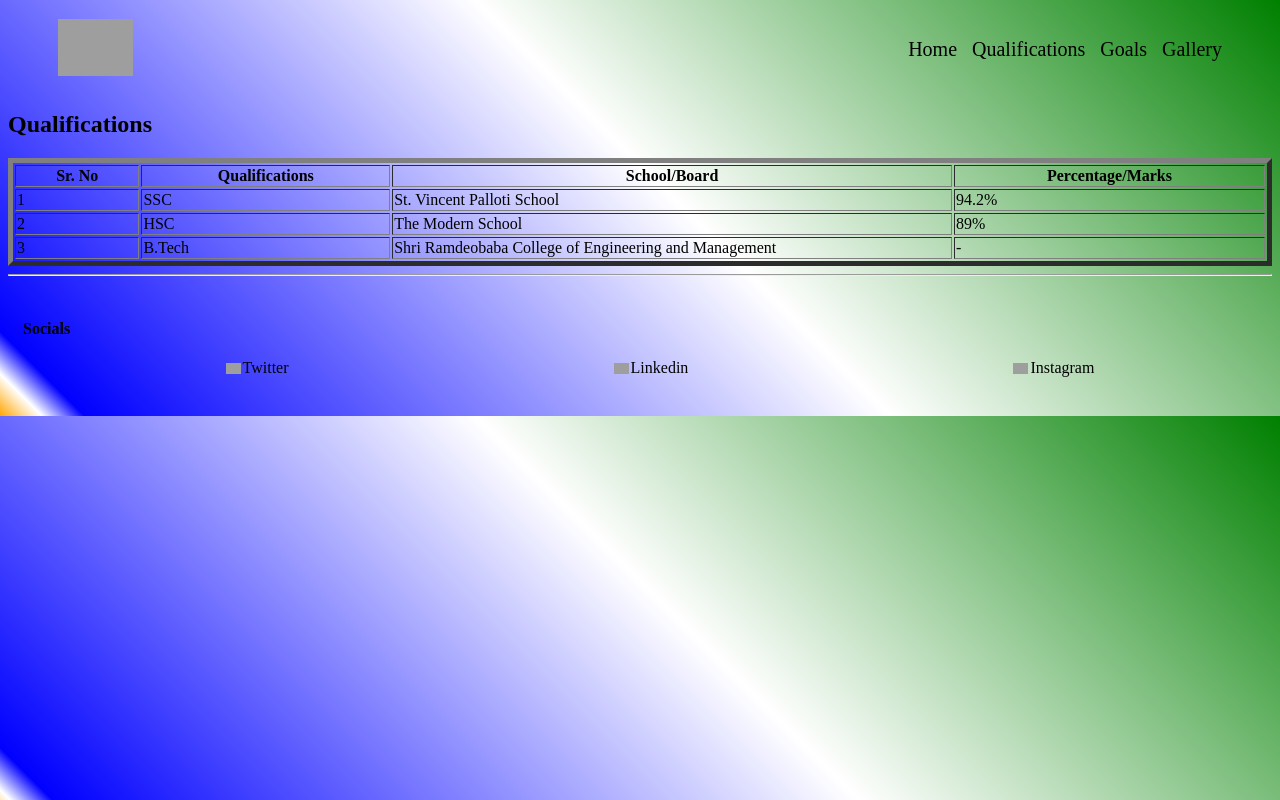
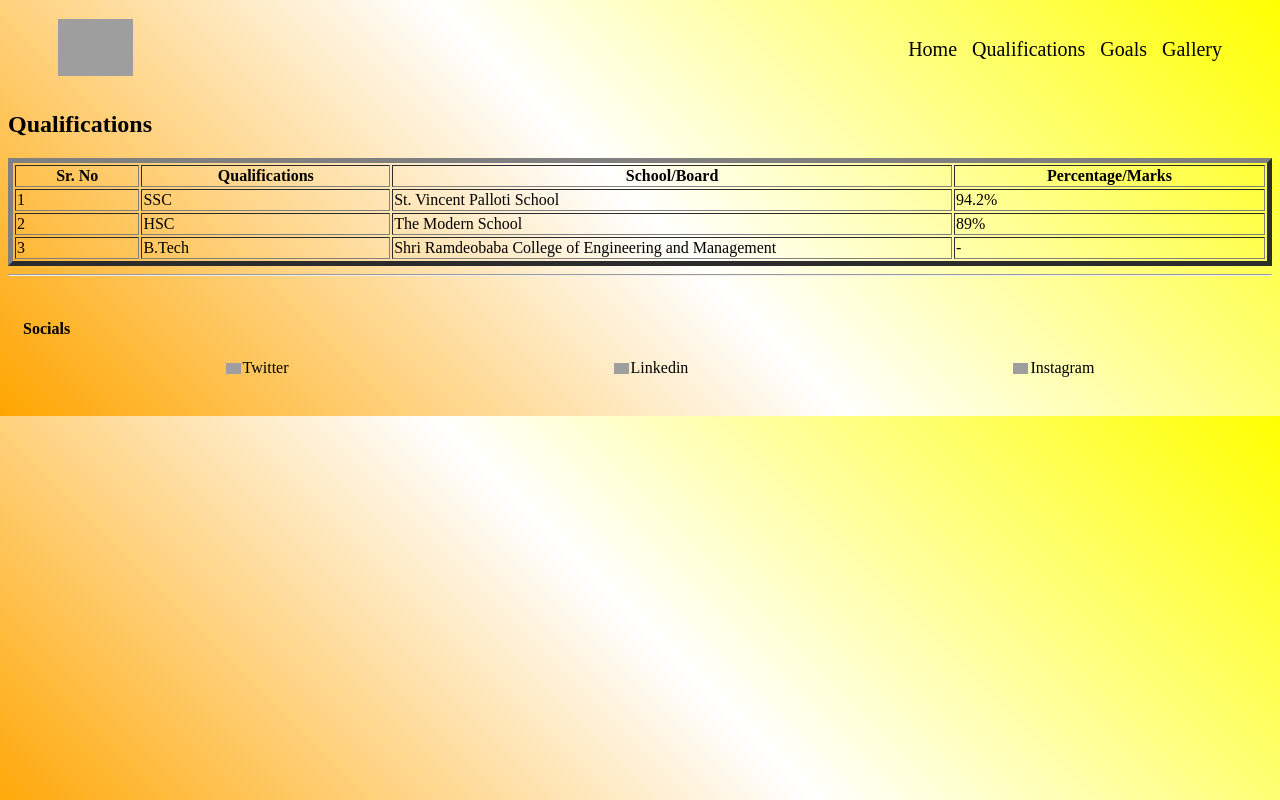
Before and after one commit to yagyesh-bobde/CWS-Practical-1, a plain HTML site: page qualifications.html in a window 1280 px wide. Drawn offline with Linux system fonts and the light colour scheme; grey boxes are pictures that could not be loaded.

Commit message:
Update qualifications.html

```diff
--- a/qualifications.html
+++ b/qualifications.html
@@ -4,7 +4,7 @@
     <title>Qualifications</title>
     <style>
          body {
-                background: linear-gradient(45deg, orange, white, blue 5%, white, green);
+                background: linear-gradient(45deg, orange , white, yellow);
             }
         .home_nav {
             display: flex;
```
